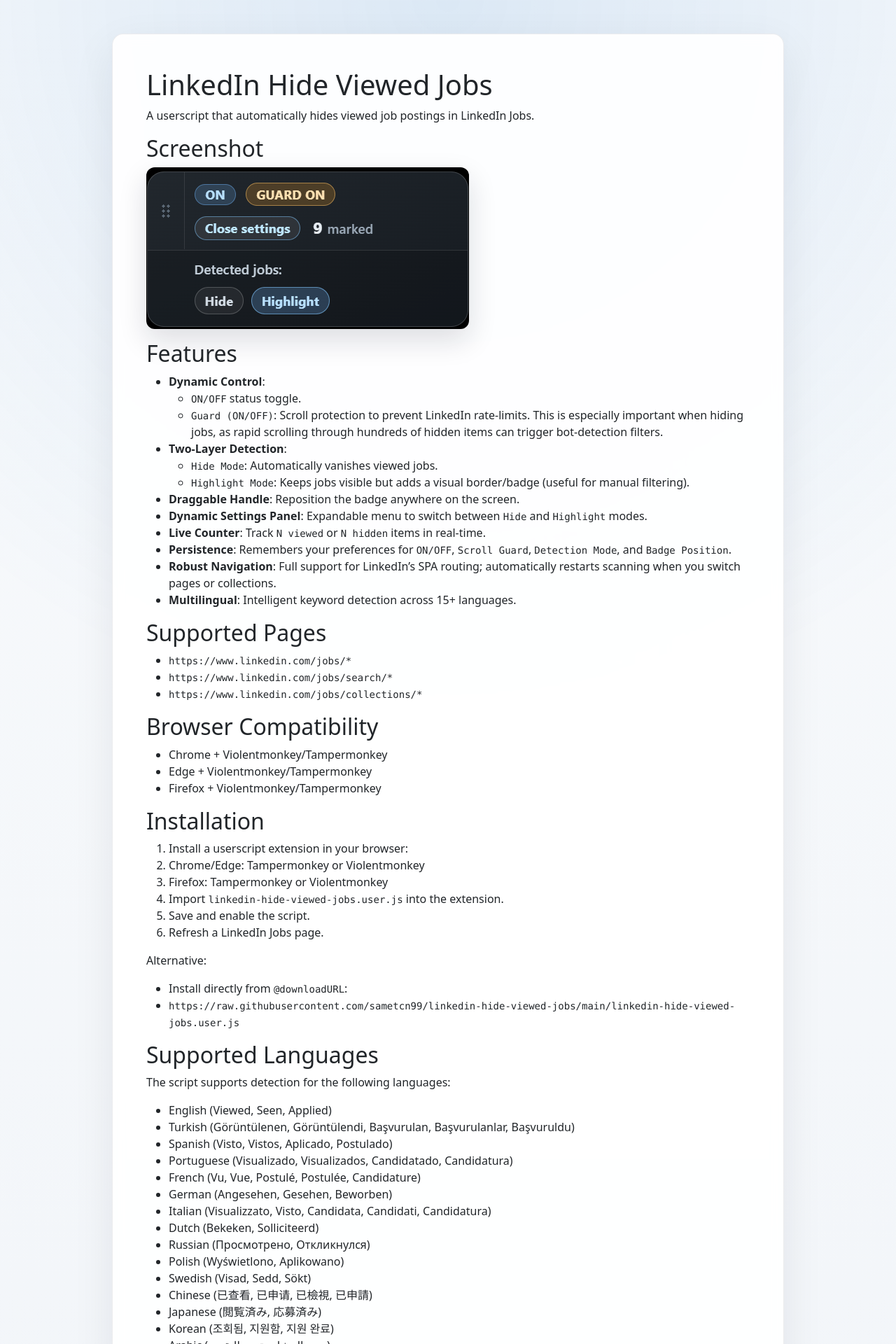
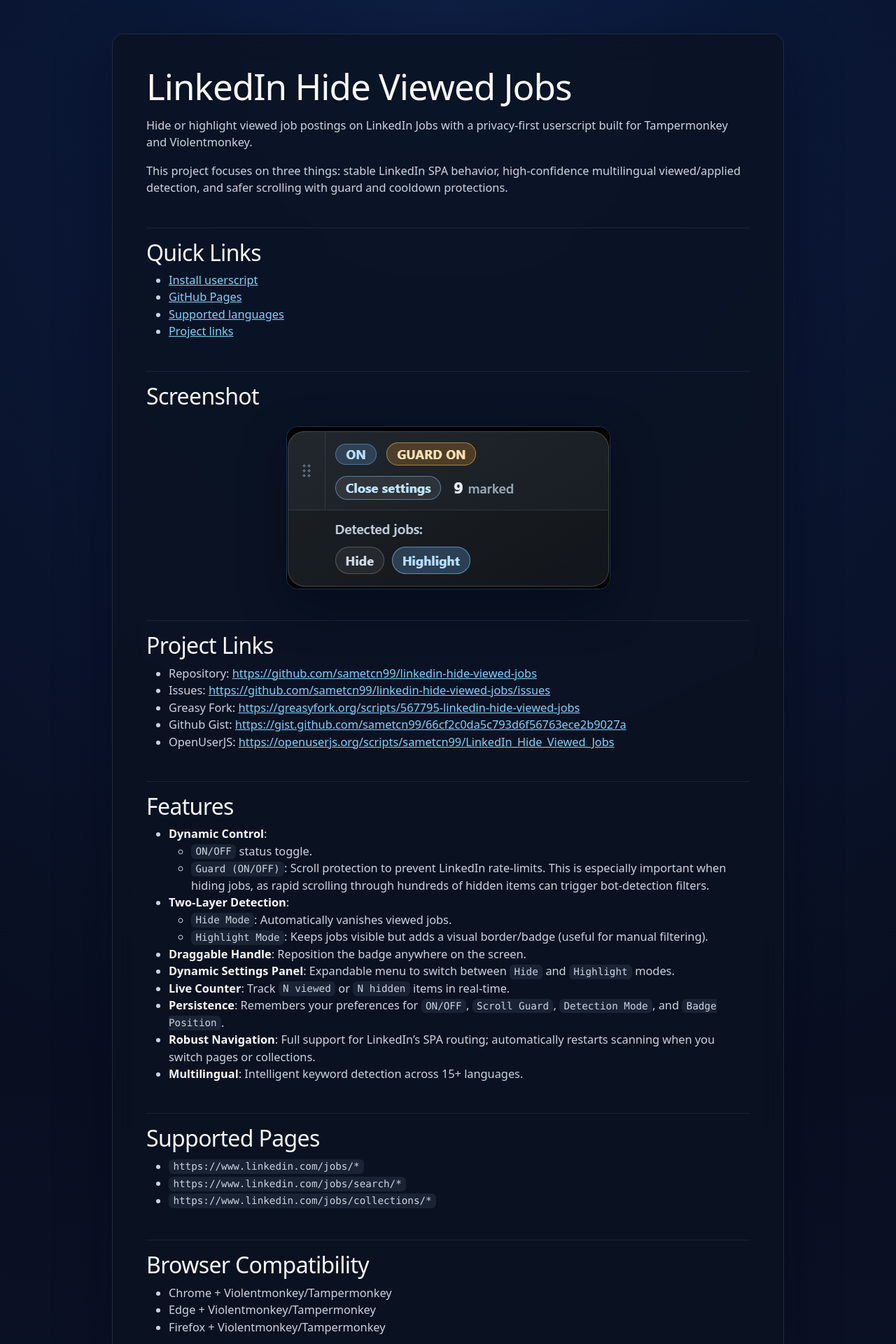
Before and after one commit to sametcn99/linkedin-hide-viewed-jobs, a Jekyll site: the page built from index.html, in a window 1280 px wide. Shown: the top 1920 px of the page at 70% size. Built offline with Jekyll 4.4.1, drawn with Linux system fonts in a browser that asks for light colours; some of the changed text lies outside the part shown.

Commit message:
Add favicon images, web manifest, robots.txt, and sitemap
- Added favicon images (16x16, 32x32, and ICO formats) to the icons directory.
- Created a site.webmanifest file for PWA support with app details and icons.
- Added robots.txt to manage web crawler access.
- Created sitemap.xml for better SEO and indexing of the site.

```diff
--- a/_config.yml
+++ b/_config.yml
@@ -1,5 +1,18 @@
 title: LinkedIn Hide Viewed Jobs
-description: A userscript that automatically hides viewed job postings in LinkedIn Jobs.
+description: Privacy-first LinkedIn Jobs userscript that hides or highlights viewed job cards, preserves SPA compatibility, and includes scroll guard protections.
+lang: en
+url: https://sametcn99.github.io
+baseurl: /linkedin-hide-viewed-jobs
+image: /linkedin-hide-viewed-jobs/screenshot.png
+logo: /linkedin-hide-viewed-jobs/icons/android-chrome-512x512.png
+author: sametcn99
+repository_url: https://github.com/sametcn99/linkedin-hide-viewed-jobs
+keywords:
+  - linkedin hide viewed jobs
+  - linkedin userscript
+  - tampermonkey linkedin jobs
+  - violentmonkey linkedin jobs
+  - hide viewed jobs linkedin
 markdown: kramdown
 kramdown:
   input: GFM
--- a/_layouts/default.html
+++ b/_layouts/default.html
@@ -1,10 +1,40 @@
 <!doctype html>
-<html lang="en">
+<html lang="en" data-bs-theme="dark">
   <head>
     <meta charset="utf-8" />
     <meta name="viewport" content="width=device-width, initial-scale=1" />
     <title>{% if page.title %}{{ page.title }} | {% endif %}{{ site.title }}</title>
     <meta name="description" content="{{ site.description }}" />
+    <meta name="keywords" content="{{ site.keywords | join: ', ' }}" />
+    <meta name="author" content="{{ site.author }}" />
+    <meta name="robots" content="index, follow, max-image-preview:large" />
+    <meta name="application-name" content="{{ site.title }}" />
+    <meta name="color-scheme" content="dark" />
+    <link rel="canonical" href="{{ site.url }}{{ site.baseurl }}{{ page.url }}" />
+    <link rel="icon" type="image/x-icon" href="{{ site.baseurl }}/icons/favicon.ico" />
+    <link rel="icon" type="image/png" sizes="16x16" href="{{ site.baseurl }}/icons/favicon-16x16.png" />
+    <link rel="icon" type="image/png" sizes="32x32" href="{{ site.baseurl }}/icons/favicon-32x32.png" />
+    <link rel="apple-touch-icon" sizes="180x180" href="{{ site.baseurl }}/icons/apple-touch-icon.png" />
+    <link rel="manifest" href="{{ site.baseurl }}/icons/site.webmanifest" />
+    <meta name="msapplication-config" content="{{ site.baseurl }}/browserconfig.xml" />
+    <meta name="msapplication-TileColor" content="#0b1220" />
+    <meta property="og:type" content="website" />
+    <meta property="og:locale" content="en" />
+    <meta property="og:site_name" content="{{ site.title }}" />
+    <meta
+      property="og:title"
+      content="{% if page.title %}{{ page.title }} | {% endif %}{{ site.title }}"
+    />
+    <meta property="og:description" content="{{ site.description }}" />
+    <meta property="og:url" content="{{ site.url }}{{ site.baseurl }}{{ page.url }}" />
+    <meta property="og:image" content="{{ site.url }}{{ site.image }}" />
+    <meta name="twitter:card" content="summary_large_image" />
+    <meta
+      name="twitter:title"
+      content="{% if page.title %}{{ page.title }} | {% endif %}{{ site.title }}"
+    />
+    <meta name="twitter:description" content="{{ site.description }}" />
+    <meta name="twitter:image" content="{{ site.url }}{{ site.image }}" />
     <link
       href="https://cdn.jsdelivr.net/npm/bootstrap@5.3.7/dist/css/bootstrap.min.css"
       rel="stylesheet"
@@ -13,13 +43,15 @@
     />
     <style>
       :root {
-        color-scheme: light;
+        color-scheme: dark;
       }
 
       body {
+        color: #e5eef8;
         background:
-          radial-gradient(circle at top, rgba(10, 102, 194, 0.12), transparent 28%),
-          linear-gradient(180deg, #f8fafc 0%, #eef2f7 100%);
+          radial-gradient(circle at top, rgba(59, 130, 246, 0.2), transparent 30%),
+          linear-gradient(180deg, #020617 0%, #0f172a 55%, #111827 100%);
+        min-height: 100vh;
       }
 
       .page-shell {
@@ -27,45 +59,132 @@
       }
 
       .content-card {
-        background: rgba(255, 255, 255, 0.92);
-        -webkit-backdrop-filter: blur(8px);
-        backdrop-filter: blur(8px);
-        border: 1px solid rgba(15, 23, 42, 0.08);
-        box-shadow: 0 20px 60px rgba(15, 23, 42, 0.08);
+        background: rgba(11, 18, 32, 0.78);
+        -webkit-backdrop-filter: blur(18px);
+        backdrop-filter: blur(18px);
+        border: 1px solid rgba(148, 163, 184, 0.16);
+        box-shadow: 0 24px 80px rgba(2, 6, 23, 0.46);
+      }
+
+      .markdown-body {
+        color: #dbe7f3;
+      }
+
+      .markdown-body h1,
+      .markdown-body h2,
+      .markdown-body h3,
+      .markdown-body h4,
+      .markdown-body h5,
+      .markdown-body h6 {
+        color: #f8fafc;
+        letter-spacing: -0.02em;
+      }
+
+      .markdown-body h1 {
+        font-size: clamp(2.2rem, 4vw, 3.6rem);
+        line-height: 1.05;
+        margin-bottom: 1rem;
+      }
+
+      .markdown-body h2 {
+        margin-top: 2.75rem;
+        padding-top: 1rem;
+        border-top: 1px solid rgba(148, 163, 184, 0.12);
+      }
+
+      .markdown-body p,
+      .markdown-body li {
+        color: #cbd5e1;
+        font-size: 1.02rem;
+      }
+
+      .markdown-body a {
+        color: #7dd3fc;
+      }
+
+      .markdown-body a:hover {
+        color: #bae6fd;
+      }
+
+      .markdown-body strong {
+        color: #f8fafc;
       }
 
       .markdown-body img {
+        display: block;
         max-width: 100%;
         height: auto;
-        border-radius: 0.75rem;
-        box-shadow: 0 16px 40px rgba(15, 23, 42, 0.14);
+        margin: 1.5rem auto;
+        border-radius: 1rem;
+        border: 1px solid rgba(125, 211, 252, 0.18);
+        box-shadow: 0 24px 64px rgba(2, 6, 23, 0.45);
       }
 
       .markdown-body pre {
         padding: 1rem;
         border-radius: 0.75rem;
-        background: #111827;
-        color: #f9fafb;
+        background: #020617;
+        color: #e2e8f0;
         overflow-x: auto;
+        border: 1px solid rgba(148, 163, 184, 0.14);
       }
 
       .markdown-body code {
         color: inherit;
       }
 
+      .markdown-body :not(pre) > code {
+        background: rgba(148, 163, 184, 0.12);
+        padding: 0.15rem 0.4rem;
+        border-radius: 0.4rem;
+      }
+
       .markdown-body blockquote {
-        border-left: 4px solid #0a66c2;
+        border-left: 4px solid #38bdf8;
         padding-left: 1rem;
-        color: #475569;
+        color: #94a3b8;
+        background: rgba(15, 23, 42, 0.55);
+        padding-top: 0.75rem;
+        padding-bottom: 0.75rem;
+        border-radius: 0.5rem;
+      }
+
+      .markdown-body hr {
+        border-color: rgba(148, 163, 184, 0.16);
+        margin: 2rem 0;
+      }
+
+      .markdown-body table {
+        width: 100%;
+        margin-bottom: 1.5rem;
+      }
+
+      .markdown-body th,
+      .markdown-body td {
+        padding: 0.75rem;
+        border: 1px solid rgba(148, 163, 184, 0.14);
+      }
+
+      .markdown-body th {
+        background: rgba(30, 41, 59, 0.72);
+      }
+
+      @media (max-width: 767px) {
+        .content-card {
+          border-radius: 1.25rem;
+          padding: 1.25rem !important;
+        }
+
+        .markdown-body h1 {
+          font-size: 2rem;
+        }
       }
     </style>
   </head>
   <body>
     <main class="container py-4 py-md-5">
       <div class="page-shell mx-auto">
-        <div class="content-card rounded-4 p-4 p-md-5 markdown-body">
-          {{ content }}
-        </div>
+        <div class="content-card rounded-4 p-4 p-md-5 markdown-body">{{ content }}</div>
       </div>
     </main>
   </body>
```
Also changed, not shown: browserconfig.xml (added, +8 -0 lines), robots.txt (added, +8 -0 lines), sitemap.xml (added, +11 -0 lines), README.md, icons/android-chrome-192x192.png (added), icons/android-chrome-512x512.png (added), icons/apple-touch-icon.png (added), icons/favicon-16x16.png (added), icons/favicon-32x32.png (added), icons/favicon.ico (added), icons/site.webmanifest (added).
